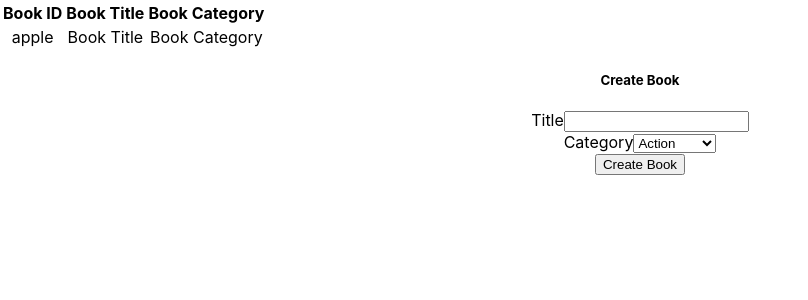
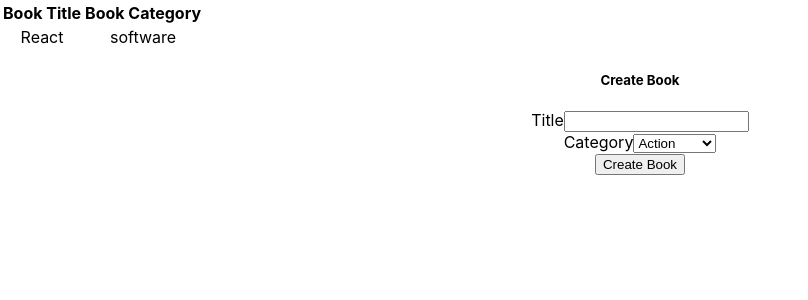
Before and after one commit to phylischumba/Bookstore-redux, a React (Create React App) app: page / in a window 1280 px wide. Shown: the top 300 px of the page, without its empty margins (0-808 px from the left). Built offline with nearby package versions, Linux system fonts and the light colour scheme.

Commit message:
create reducer functions

```diff
--- a/src/actions/index.js
+++ b/src/actions/index.js
@@ -0,0 +1,11 @@
+const addBook = book => ({
+  type: 'CREATE_BOOK',
+  book,
+});
+
+const removeBook = book => ({
+  type: 'REMOVE_BOOK',
+  book,
+});
+
+export { addBook, removeBook };
--- a/src/components/Book.js
+++ b/src/components/Book.js
@@ -4,15 +4,18 @@ import PropTypes from 'prop-types';
 function Book({ book }) {
   return (
     <tr>
-      <td>{book}</td>
-      <td>Book Title</td>
-      <td>Book Category</td>
+      <td>{ book.title}</td>
+      <td>{book.category}</td>
     </tr>
   );
 }
 
 Book.propTypes = {
-  book: PropTypes.string.isRequired,
+  book: PropTypes.shape({
+    title: PropTypes.string.isRequired,
+    category: PropTypes.string.isRequired,
+  }).isRequired,
+
 };
 
 export default Book;
--- a/src/containers/BookForm.js
+++ b/src/containers/BookForm.js
@@ -1,5 +1,8 @@
 /* eslint-disable react/no-unused-state */
 import React, { Component } from 'react';
+import PropTypes from 'prop-types';
+import { connect } from 'react-redux';
+import { addBook } from '../actions/index';
 
 class BookForm extends Component {
   constructor(props) {
@@ -18,6 +21,8 @@ class BookForm extends Component {
 
   handleSubmit = e => {
     e.preventDefault();
+    const addNewBook = this.props;
+    addNewBook.submitNewBook(this.state);
   }
 
   render() {
@@ -55,4 +60,14 @@ class BookForm extends Component {
   }
 }
 
-export default BookForm;
+const mapDispatchToProps = dispatch => ({
+  submitNewBook: newBook => {
+    dispatch(addBook(newBook));
+  },
+});
+
+BookForm.propTypes = {
+  submitNewBook: PropTypes.func.isRequired,
+};
+
+export default connect(null, mapDispatchToProps)(BookForm);
--- a/src/containers/BooksList.js
+++ b/src/containers/BooksList.js
@@ -5,25 +5,27 @@ import Book from '../components/Book';
 
 function BooksList(props) {
   const { books } = props;
-  const { book } = books;
+  const bookList = books.map(book => (<Book book={book} key={Math.random()} />));
   return (
     <table className="Books-list">
       <thead>
         <tr>
-          <th>Book ID</th>
           <th>Book Title</th>
           <th>Book Category</th>
         </tr>
       </thead>
       <tbody>
-        <Book book={book} />
+        {bookList}
       </tbody>
     </table>
   );
 }
 
 BooksList.propTypes = {
-  books: PropTypes.string.isRequired,
+  books: PropTypes.arrayOf(PropTypes.shape({
+    title: PropTypes.string,
+    category: PropTypes.string,
+  })).isRequired,
 };
 
 const mapStateToProps = state => ({
--- a/src/reducers/books.js
+++ b/src/reducers/books.js
@@ -1,6 +1,17 @@
-/* eslint-disable no-unused-vars */
-const bookReducer = (state = {}, action) => ({
-  book: 'apple',
-});
+const initialState = [{ title: 'React', category: 'software' }];
+
+const bookReducer = (state = initialState, action) => {
+  switch (action.type) {
+    case 'CREATE_BOOK':
+      return [
+        ...state,
+        action.book,
+      ];
+    case 'REMOVE_BOOK':
+      return state.filter(book => book.id !== action.book.id);
+    default:
+      return state;
+  }
+};
 
 export default bookReducer;
```
